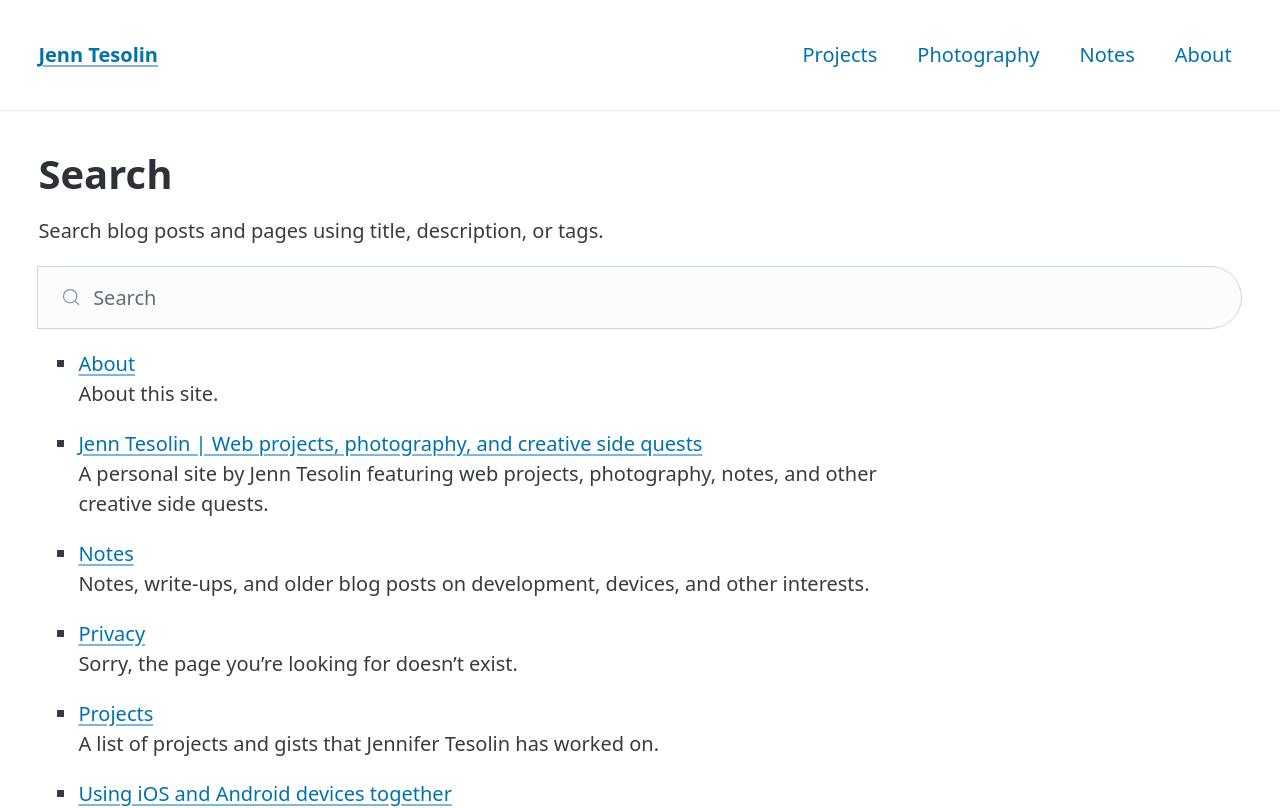
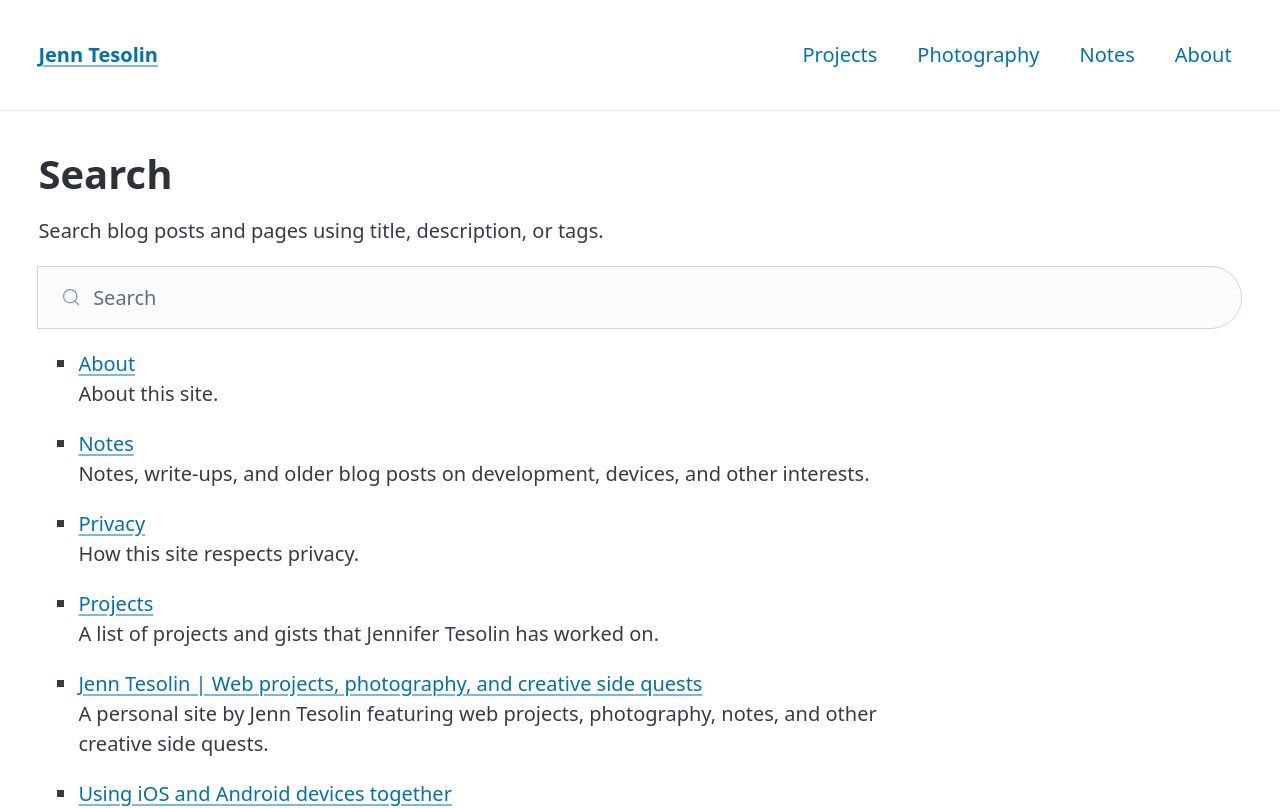
Before and after one commit to jennifert/nextjs-site, a Next.js app: page /search in a window 1280 px wide. Shown: the top 808 px of the page. Built offline with nearby package versions, Linux system fonts and the light colour scheme.

Commit message:
Ran sitemap and feed scripts.

```diff
--- a/pages/privacy.js
+++ b/pages/privacy.js
@@ -4,7 +4,7 @@ import Layout from '../components/layout'
 import PostJsonLd from '../components/PostJsonLd'
 
 export const POST_TITLE = 'Privacy'
-export const POST_DESCRIPTION = 'Sorry, the page you’re looking for doesn’t exist.'
+export const POST_DESCRIPTION = 'How this site respects privacy.'
 export const POST_DATE = '2026-04-20'
 export const POST_TAGS = ['Privacy']
 
--- a/public/meta.json
+++ b/public/meta.json
@@ -9,16 +9,6 @@
       "about",
       "projects",
       "photography"
-    ]
-  },
-  {
-    "route": "/",
-    "url": "https://jenntesolin.com/",
-    "title": "Jenn Tesolin | Web projects, photography, and creative side quests",
-    "description": "A personal site by Jenn Tesolin featuring web projects, photography, notes, and other creative side quests.",
-    "date": "2026-04-20T00:00:00.000Z",
-    "tags": [
-      "home"
     ]
   },
   {
@@ -36,7 +26,7 @@
     "route": "/privacy",
     "url": "https://jenntesolin.com/privacy",
     "title": "Privacy",
-    "description": "Sorry, the page you’re looking for doesn’t exist.",
+    "description": "How this site respects privacy.",
     "date": "2026-04-20T00:00:00.000Z",
     "tags": [
       "Privacy"
@@ -51,6 +41,16 @@
     "tags": [
       "projects",
       "development"
+    ]
+  },
+  {
+    "route": "/",
+    "url": "https://jenntesolin.com/",
+    "title": "Jenn Tesolin | Web projects, photography, and creative side quests",
+    "description": "A personal site by Jenn Tesolin featuring web projects, photography, notes, and other creative side quests.",
+    "date": "2026-04-18T00:00:00.000Z",
+    "tags": [
+      "home"
     ]
   },
   {
```
Also changed, not shown: 1 other file (tests, documents, lock files or other folders).
